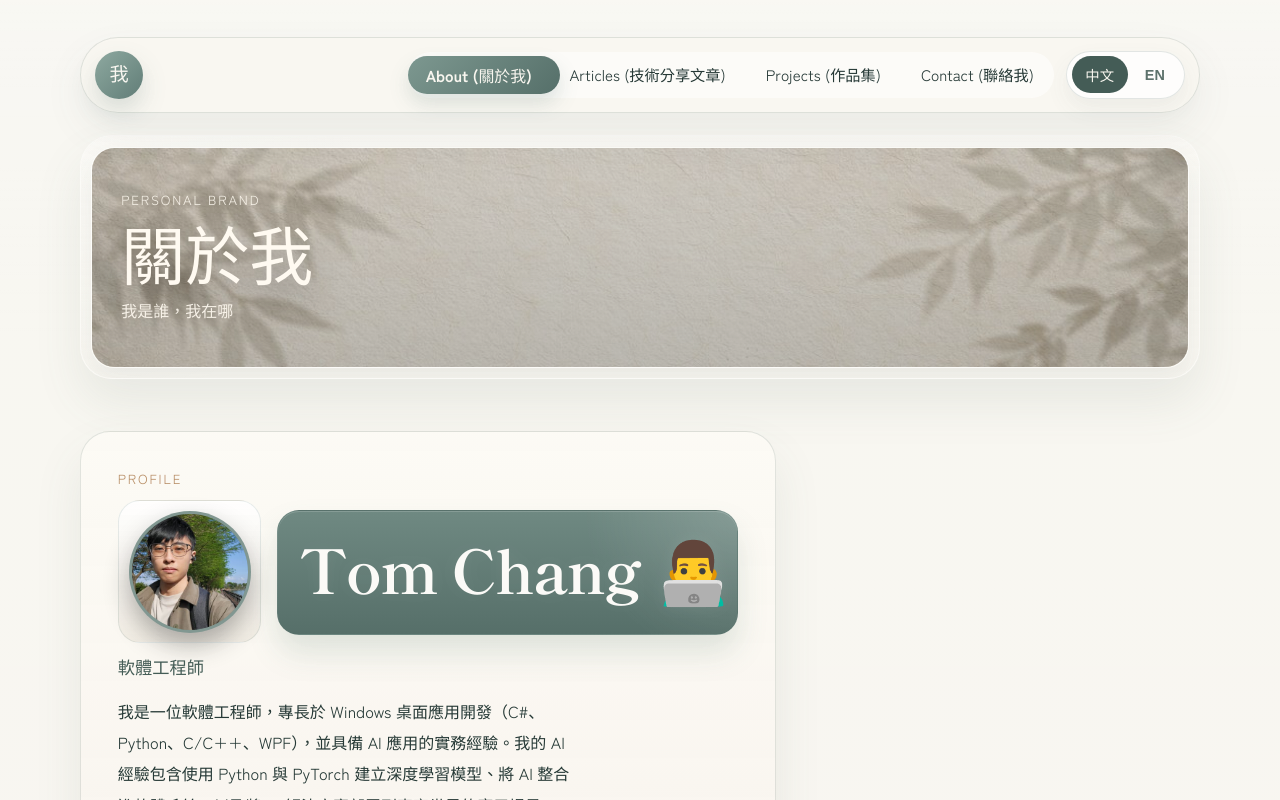
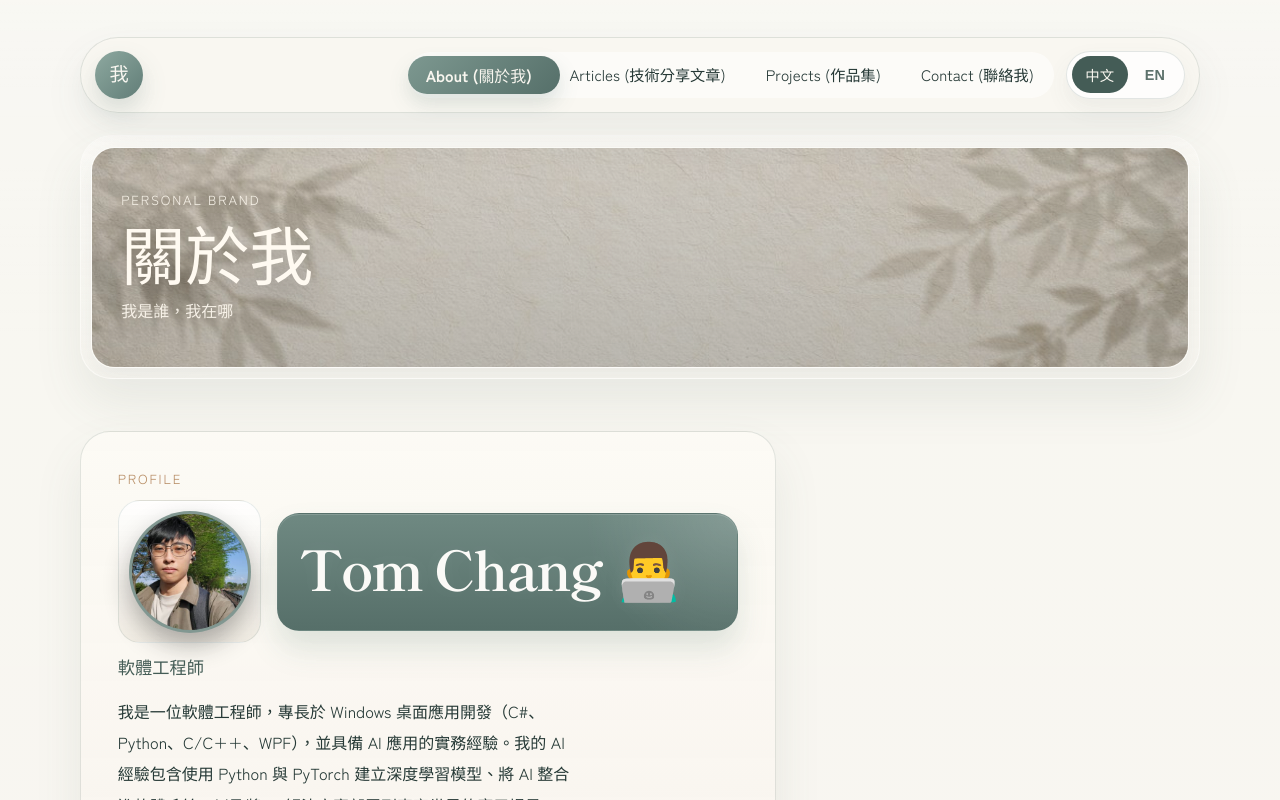
Before and after one commit to Pin5000ms/PersonalPage, a Vue app: page /#/about in a window 1280 px wide. Shown: the top 800 px of the page. Built offline with nearby package versions, Linux system fonts and the light colour scheme; a web font is replaced by a local one.

Commit message:
游標超出問題

```diff
--- a/src/components/sections/HeroSection.vue
+++ b/src/components/sections/HeroSection.vue
@@ -192,7 +192,7 @@ onBeforeUnmount(() => {
 
 .hero-title-wrap {
   position: relative;
-  padding: 1.35rem 1.35rem 1.65rem;
+  padding: 1.35rem 1.55rem 1.65rem 1.35rem;
   border: 1px solid rgba(95, 125, 118, 0.18);
   border-radius: 22px;
   background:
@@ -223,13 +223,14 @@ onBeforeUnmount(() => {
 .hero-title {
   display: inline-block;
   margin: 0;
+  padding-right: 0.18em;
   padding-bottom: 0.08em;
   color: #fbfaf7;
   font-family: var(--font-display);
-  font-size: clamp(1.7rem, 5vw, 3.8rem);
+  font-size: clamp(1.6rem, 4.6vw, 3.45rem);
   font-weight: 700;
   line-height: 1.15;
-  letter-spacing: -0.02em;
+  letter-spacing: -0.035em;
   white-space: nowrap;
   text-shadow: 0 0 18px rgba(255, 255, 255, 0.08);
 }
```
